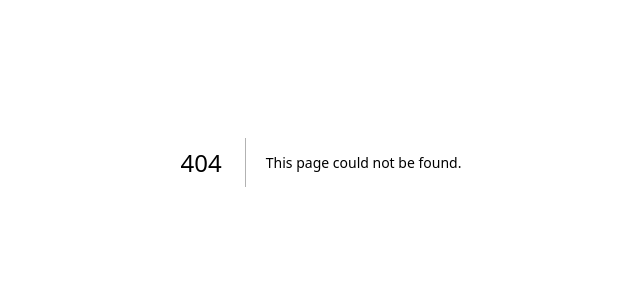
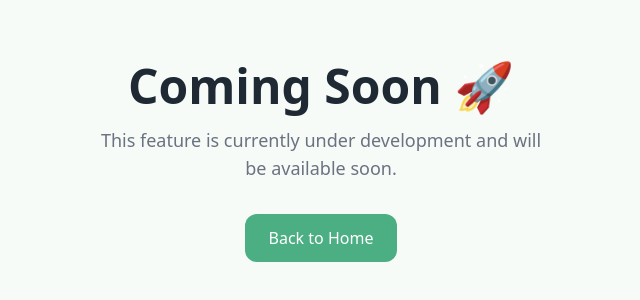
Before and after one commit to smcoyle1986-star/learning-platform, a Next.js app: page /teacher-tools in a window 1280 px wide. Before the commit this address had no page. Shown: the part 238-538 px from the top of the page, without its empty margins (319-959 px from the left). Built offline with nearby package versions, Linux system fonts and the light colour scheme.

Commit message:
Finish landing page layout with sticky nav, animations, and feature links

```diff
--- /dev/null
+++ b/app/teacher-tools/page.tsx
@@ -0,0 +1,23 @@
+export default function ComingSoonPage() {
+  return (
+    <div className="min-h-screen flex flex-col items-center justify-center
+      bg-[var(--color-bg-main)] text-center px-6">
+
+      <h1 className="text-4xl md:text-5xl font-bold mb-4">
+        Coming Soon 🚀
+      </h1>
+
+      <p className="text-lg text-[var(--color-text-muted)] max-w-md mb-8">
+        This feature is currently under development and will be available soon.
+      </p>
+
+      <a
+        href="/"
+        className="px-6 py-3 rounded-xl bg-[var(--color-primary)]
+        text-white transition hover:opacity-90"
+      >
+        Back to Home
+      </a>
+    </div>
+  );
+}
--- a/components/NavBar.tsx
+++ b/components/NavBar.tsx
@@ -21,13 +21,6 @@ export default function NavBar() {
             className="text-sm hover:underline"
           >
             Flashcards
-          </Link>
-
-          <Link
-            href="/classroom"
-            className="text-sm hover:underline"
-          >
-            Classroom
           </Link>
 
           <Link
```
